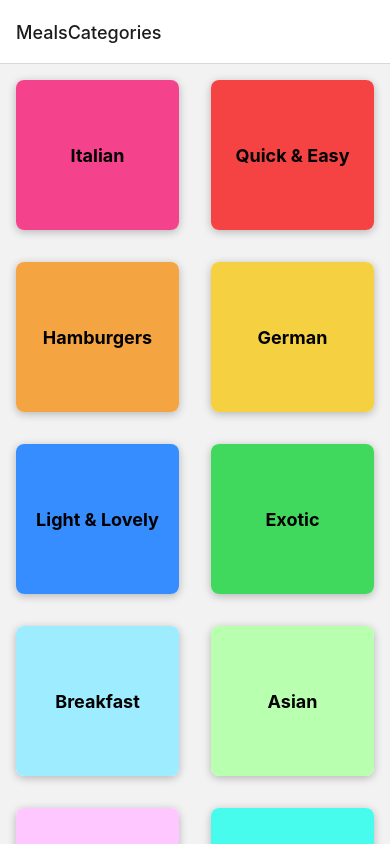
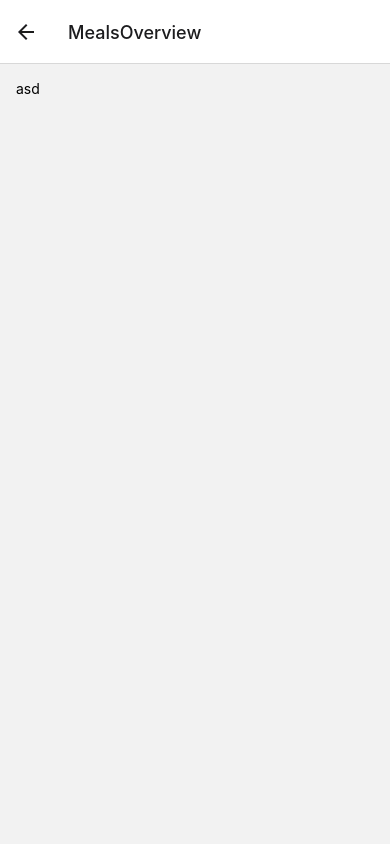
Before and after one commit to mdave94/RN_naigationApp, a React Native app: screen /MealsOverview in a window 390 px wide. Built offline with nearby package versions, Linux system fonts and the light colour scheme.

Commit message:
Navigation function is added

```diff
--- a/App.js
+++ b/App.js
@@ -3,6 +3,7 @@
 import CategoriesScreen from "./screens/CategoriesScreen";
 import { NavigationContainer } from "@react-navigation/native";
 import { createNativeStackNavigator } from "@react-navigation/native-stack";
+import MealsOverviewScreen from "./screens/MealsOverviewScreen";
 
 export default function App() {
   const Stack = createNativeStackNavigator();
@@ -13,6 +14,7 @@
       <NavigationContainer>
         <Stack.Navigator>
           <Stack.Screen name="MealsCategories" component={CategoriesScreen} />
+          <Stack.Screen name="MealsOverview" component={MealsOverviewScreen} />
         </Stack.Navigator>
       </NavigationContainer>
     </>
--- a/components/CategoryGridTile.js
+++ b/components/CategoryGridTile.js
@@ -1,6 +1,6 @@
 import { Pressable, View, Text, StyleSheet, Platform } from "react-native";
 
-function CategoryGridTile({ title, color }) {
+function CategoryGridTile({ title, color, onPress }) {
   return (
     <View style={styles.gridItem}>
       <Pressable
@@ -9,6 +9,7 @@
           pressed ? styles.buttonPressed : null,
         ]}
         android_ripple={{ color: "#ccc" }}
+        onPress={onPress}
       >
         <View style={[styles.innerContainer, { backgroundColor: color }]}>
           <Text style={styles.title}>{title}</Text>
--- a/screens/CategoriesScreen.js
+++ b/screens/CategoriesScreen.js
@@ -2,13 +2,21 @@
 import CategoryGridTile from "../components/CategoryGridTile";
 import { CATEGORIES } from "../data/dummy-data";
 
-function renderCatergoryItem(itemData) {
-  return (
-    <CategoryGridTile title={itemData.item.title} color={itemData.item.color} />
-  );
-}
+function CategoriesScreen({ navigation }) {
+  function renderCatergoryItem(itemData) {
+    function onPressHandler() {
+      navigation.navigate("MealsOverview");
+    }
 
-function CategoriesScreen() {
+    return (
+      <CategoryGridTile
+        title={itemData.item.title}
+        color={itemData.item.color}
+        onPress={onPressHandler}
+      />
+    );
+  }
+
   return (
     <FlatList
       data={CATEGORIES}
--- /dev/null
+++ b/screens/MealsOverviewScreen.js
@@ -0,0 +1,21 @@
+import { View, Text, StyleSheet } from "react-native";
+import { MEALS } from "../data/dummy-data";
+
+function MealsOverviewScreen() {
+  return (
+    <>
+      <View style={styles.container}>
+        <Text>asd</Text>
+      </View>
+    </>
+  );
+}
+
+export default MealsOverviewScreen;
+
+const styles = StyleSheet.create({
+  container: {
+    flex: 1,
+    padding: 16,
+  },
+});
```
